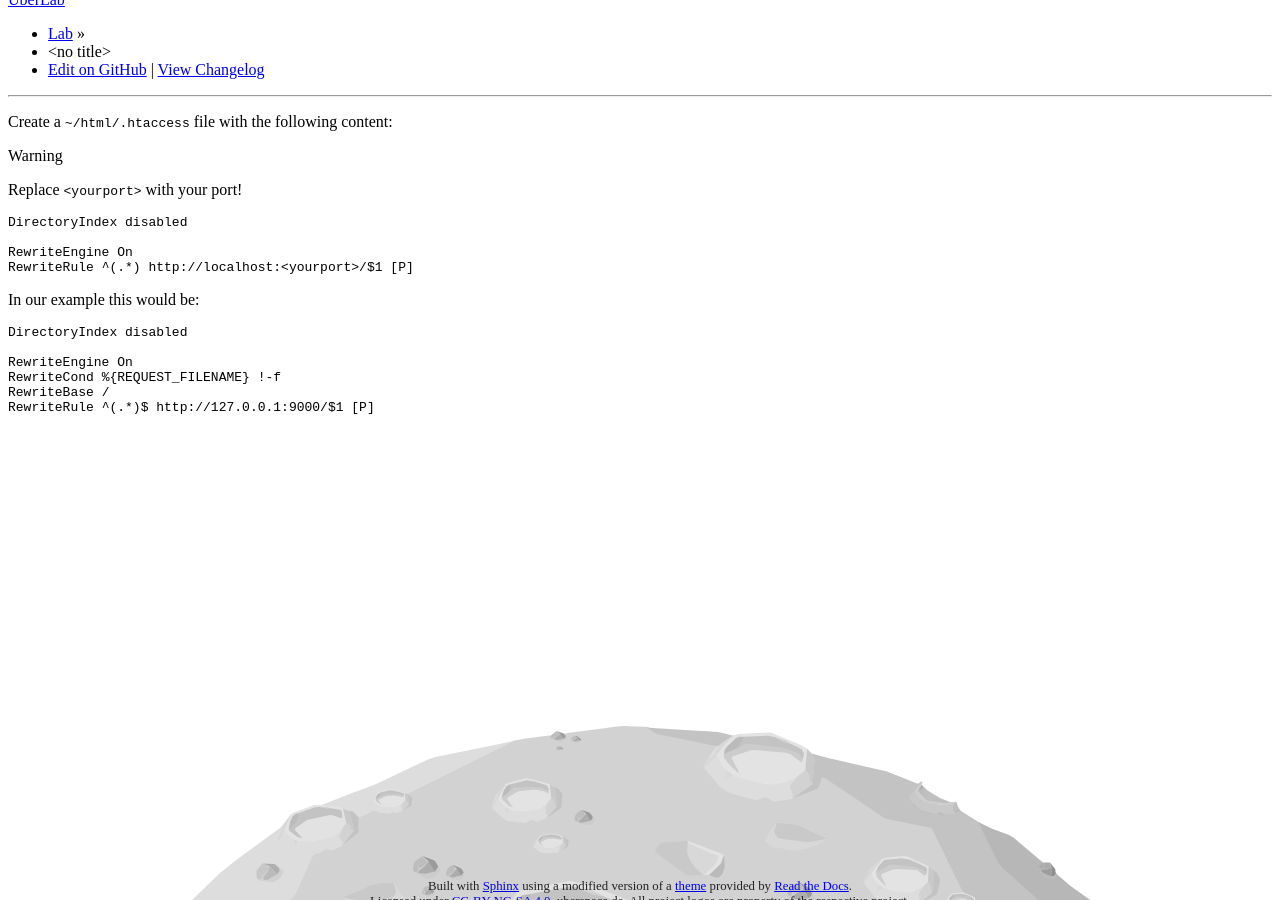
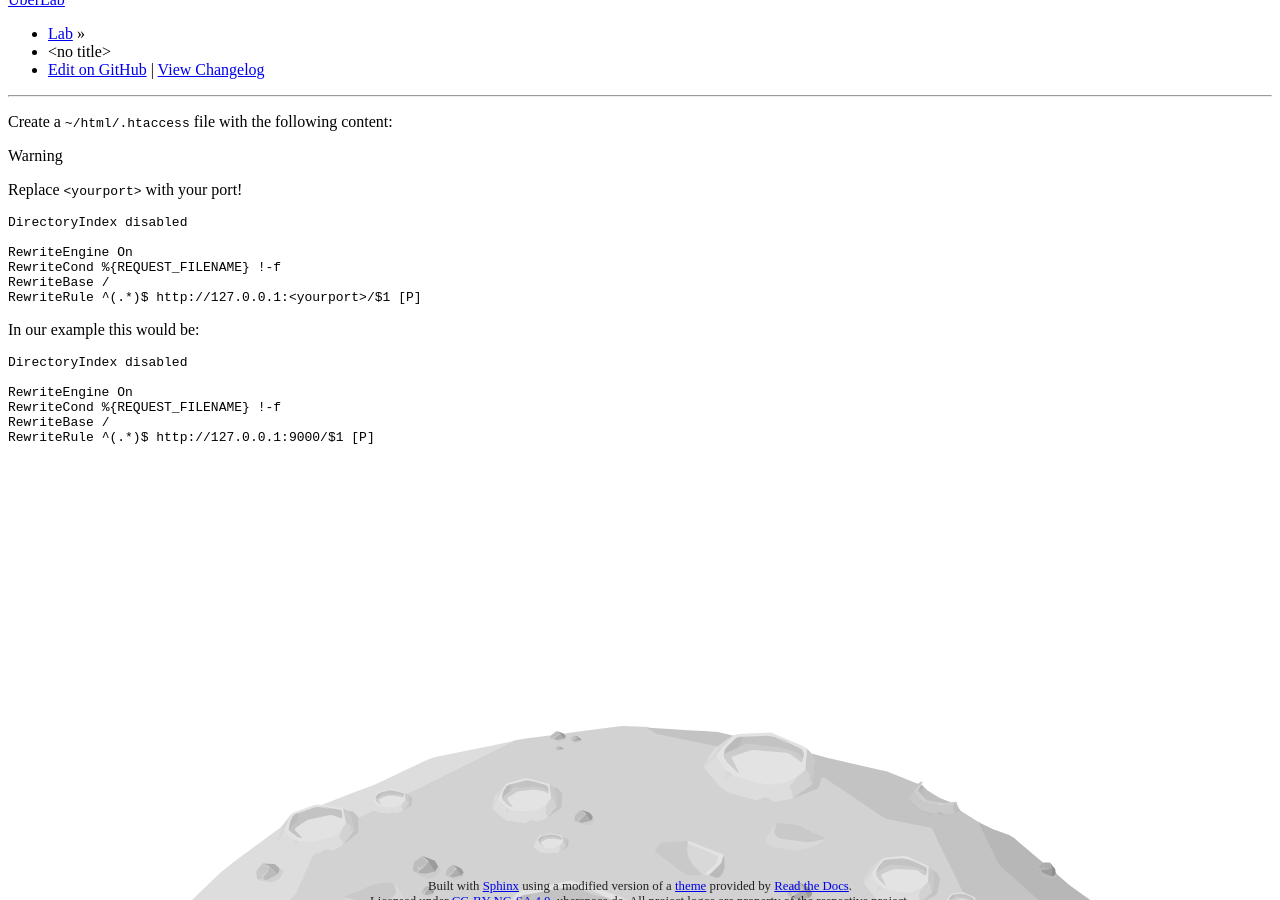
Before and after one commit to Uberspace/lab, a Sphinx documentation site: the page built from source/includes/proxy-rewrite.rst, in a window 1280 px wide and 900 px high, scrolled down 1294 px. Built offline with Sphinx 7.4.7 and the Read the Docs theme 2.0.0, drawn with Linux system fonts in a browser that asks for light colours.

Commit message:
fix proxy rewrite
put some more logical coherence into it

```diff
--- a/source/includes/proxy-rewrite.rst
+++ b/source/includes/proxy-rewrite.rst
@@ -8,7 +8,9 @@ Create a ``~/html/.htaccess`` file with the following content:
  DirectoryIndex disabled
 
  RewriteEngine On
- RewriteRule ^(.*) http://localhost:<yourport>/$1 [P]
+ RewriteCond %{REQUEST_FILENAME} !-f
+ RewriteBase /
+ RewriteRule ^(.*)$ http://127.0.0.1:<yourport>/$1 [P]
 
 In our example this would be:
 
```
